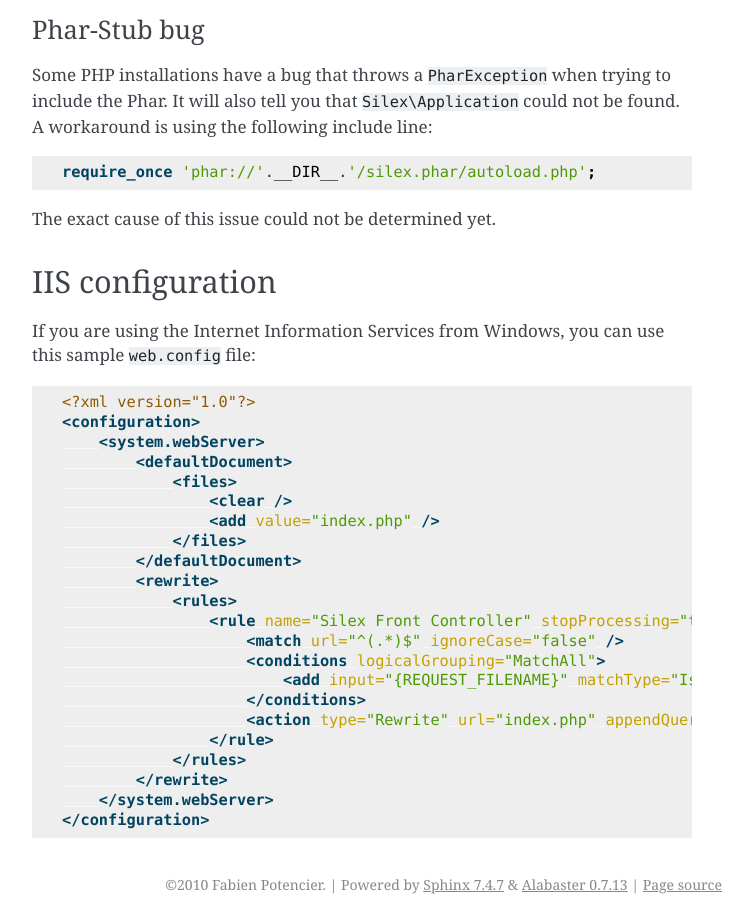
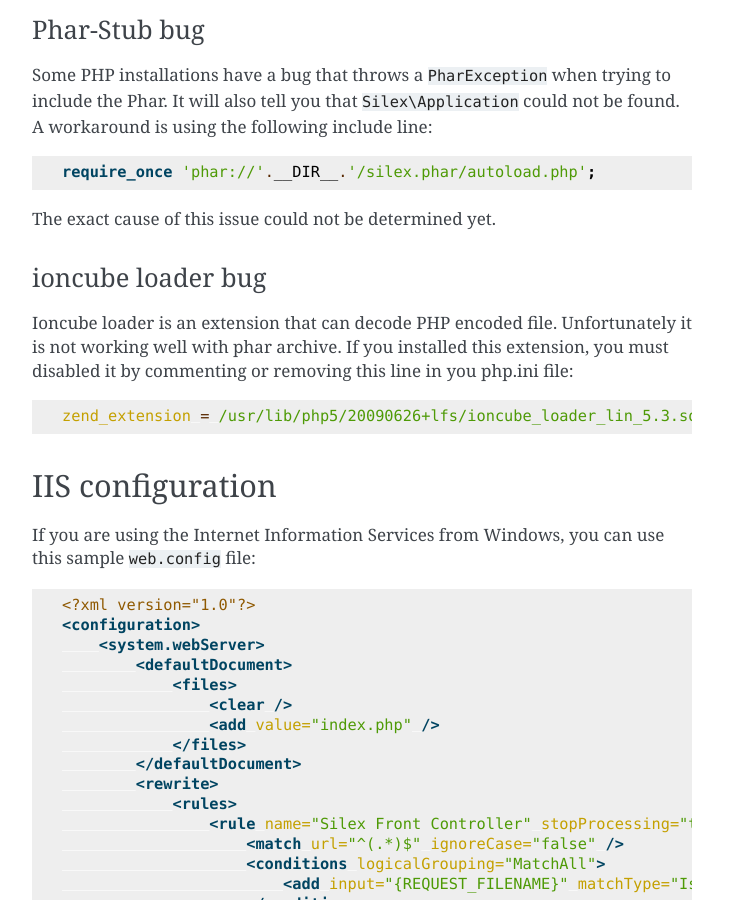
Before and after one commit to silexphp/Silex, a Sphinx documentation site: the page built from doc/usage.rst, in a window 1280 px wide and 900 px high, scrolled down 10862 px. Shown: the whole window, without its empty margins (388-1141 px from the left). Built offline with Sphinx 7.4.7, drawn with Linux system fonts in a browser that asks for light colours.

Commit message:
Pitfail about ioncube loader added in documentation Issue https://github.com/fabpot/Silex/issues/93

```diff
--- a/doc/usage.rst
+++ b/doc/usage.rst
@@ -539,6 +539,17 @@ be found. A workaround is using the following include line::
 
 The exact cause of this issue could not be determined yet.
 
+ioncube loader bug
+~~~~~~~~~~~~~~~~~~
+Ioncube loader is an extension that can decode PHP encoded file. Unfortunately
+it is not working well with phar archive. If you installed this extension, you
+must disabled it by commenting or removing this line in you php.ini file:
+
+.. code-block:: ini
+
+    zend_extension = /usr/lib/php5/20090626+lfs/ioncube_loader_lin_5.3.so
+
+
 IIS configuration
 -----------------
 
```
